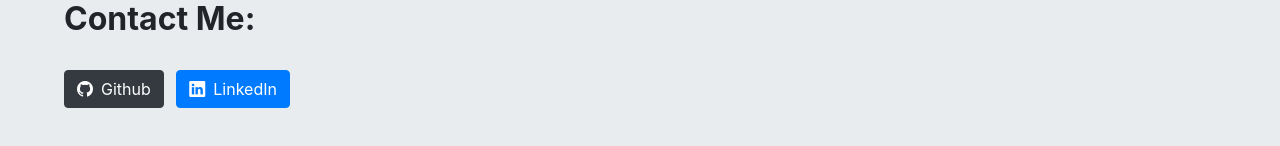
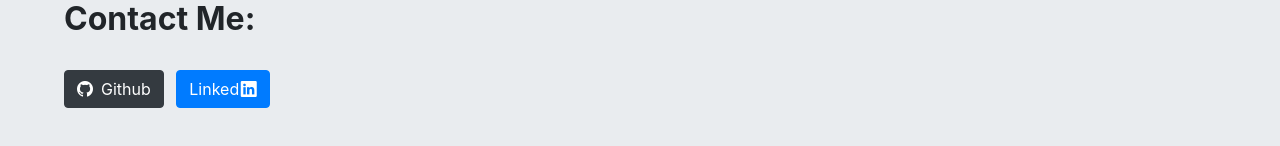
Before and after one commit to GeminiAd/portfolio-generator, a website: page index.html in a window 1280 px wide. Shown: the part 650-796 px from the top of the page. Drawn offline with nearby package versions, Linux system fonts and the light colour scheme.

Commit message:
change linkedin button

```diff
--- a/index.html
+++ b/index.html
@@ -29,7 +29,7 @@
         <li><a href="https://github.com/GeminiAd" target="_blank"><button type="button" id="github-button"
               class="btn btn-dark"><i class="bi bi-github"></i>Github</button></a></li>
         <li><a href="https://www.linkedin.com/in/adam-ferro/" target="_blank"><button type="button" id="github-button"
-            class="btn btn-primary"><i class="bi bi-linkedin"></i>LinkedIn</button></a></li>
+        class="btn btn-primary">Linked<i class="bi bi-linkedin"></i></button></a></li>
       </ul>
     </footer>
 
--- a/style.css
+++ b/style.css
@@ -6,8 +6,12 @@ button {
     margin-right: .5em;
   }
 
-i {
+  .bi-github {
     margin-right: .5em;
+  }
+
+  .bi-linkedin {
+    margin-left: .1em;
   }
 
   footer {
```
Also changed, not shown: index.js (+6 -2 lines). Lines whose indentation alone changed are shown as unchanged.
